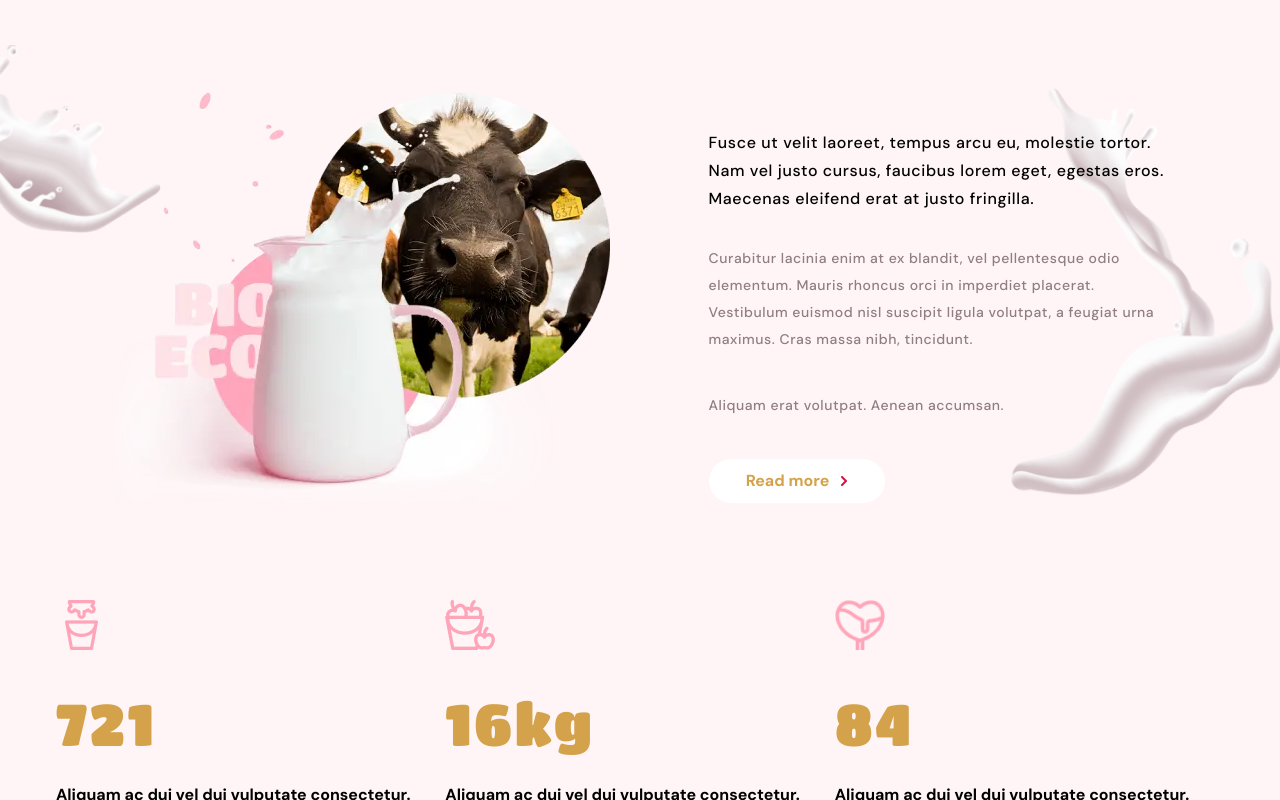
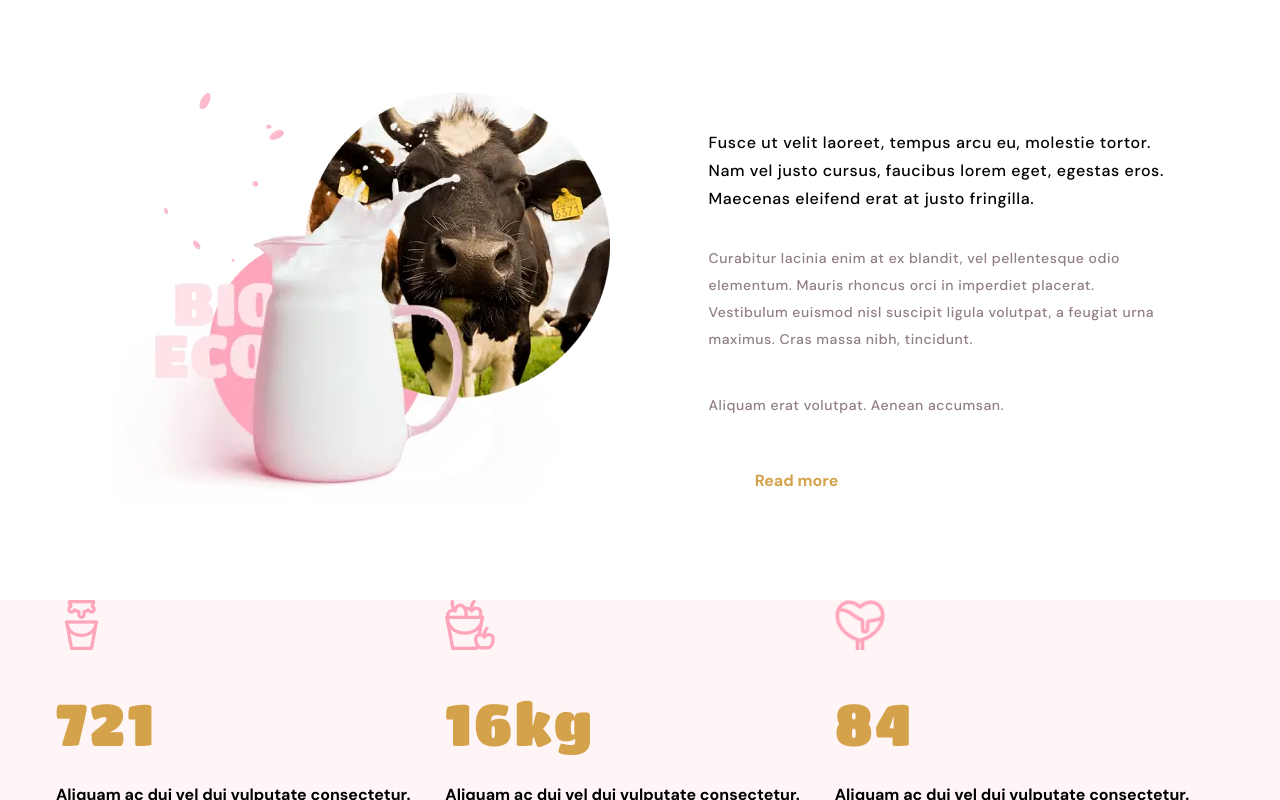
Before and after one commit to Stanislav-lebid/YIT_Coursework, a website built with Parcel: page src/index.html in a window 1280 px wide. Shown: the part 1649-2449 px from the top of the page. Built offline with nearby package versions, Linux system fonts and the light colour scheme; files whose address does not match are found by name.

Commit message:
about start

```diff
--- a/src/sass/components/_about.scss
+++ b/src/sass/components/_about.scss
@@ -11,24 +11,11 @@
 .about-section {
   padding-top: 60px;
   padding-bottom: 40px;
-  background-size: contain;
-  background-origin: padding-box;
-  background-repeat: no-repeat;
-  background-color: var(--bgc-primary);
 
   @media screen and (min-width: 768px) {
     padding: 60px 0;
   }
 
-  @media screen and (min-width: 1200px) {
-    background-position: 100% 100%;
-    background-image: url(../images/about/bcg-about-desktop@1x.png);
-  }
-
-  @media screen and (min-width: 1800px) {
-    background-size: cover;
-    background-position: top;
-  }
 }
 
 .about-section__lable {
@@ -191,19 +178,3 @@
     transform: scale(1.1);
   }
 }
-
-@media screen and (min-device-pixel-ratio: 2) and (max-width: 767px),
-  (min-resolution: 192dpi) and (max-width: 767px),
-  (min-resolution: 2dppx) and (max-width: 767px) {
-  .about-container {
-    background-image: url(../images/about/bcg-about-mobile@2x.png);
-  }
-}
-
-@media screen and (min-device-pixel-ratio: 2) and (min-width: 1200px),
-  (min-resolution: 192dpi) and (min-width: 1200px),
-  (min-resolution: 2dppx) and (min-width: 1200px) {
-  .about-section {
-    background-image: url(../images/about/bcg-about-desktop@2x.png);
-  }
-}
--- a/src/sass/utils/_base.scss
+++ b/src/sass/utils/_base.scss
@@ -37,14 +37,6 @@
   transform var(--default-transition);
 }
 
-.button-arrow::after {
-  content: '';
-  display: block;
-  width: 6px;
-  height: 10px;
-  margin-left: 12px;
-  background-image: url(../images/icons/Vector1.svg);
-}
 
 .button__icon {
   width: 6px;
```
